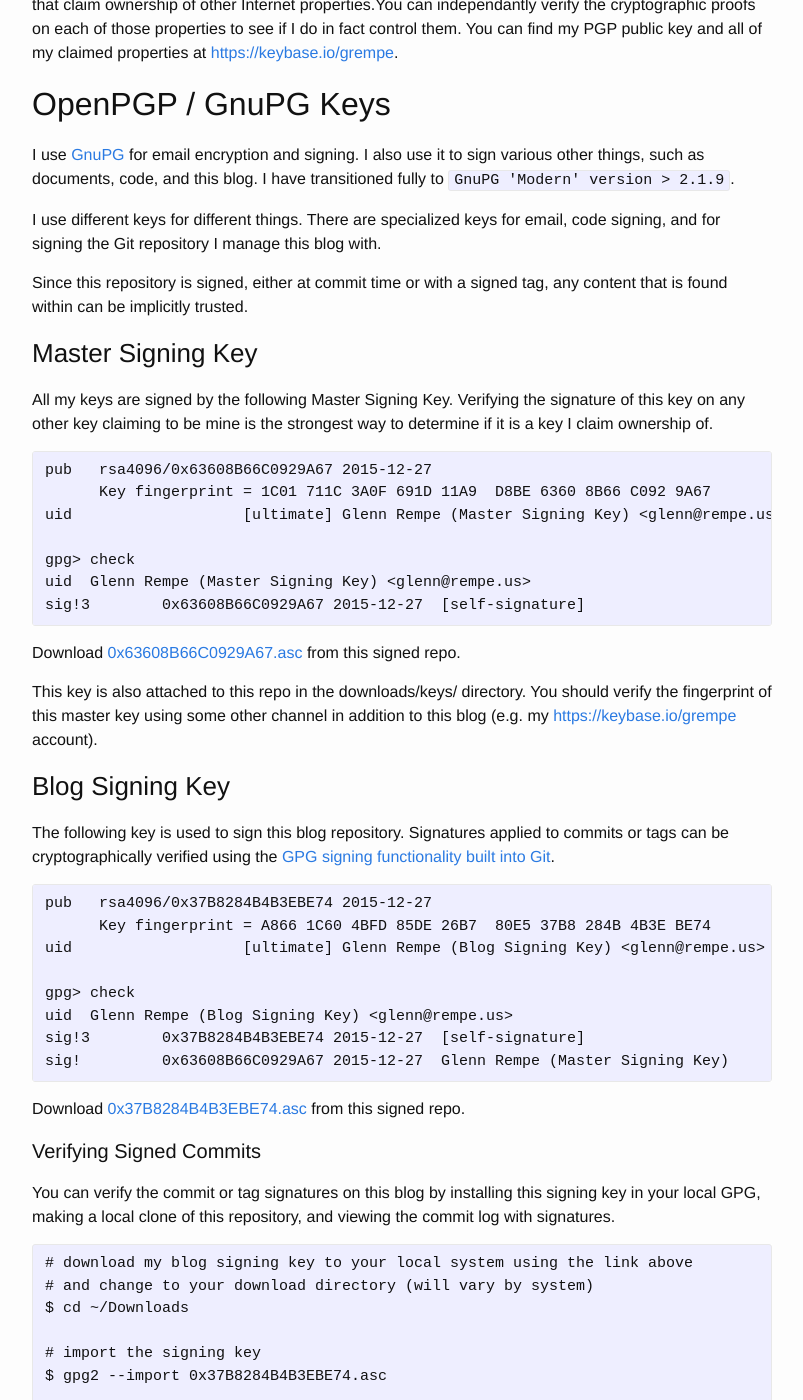
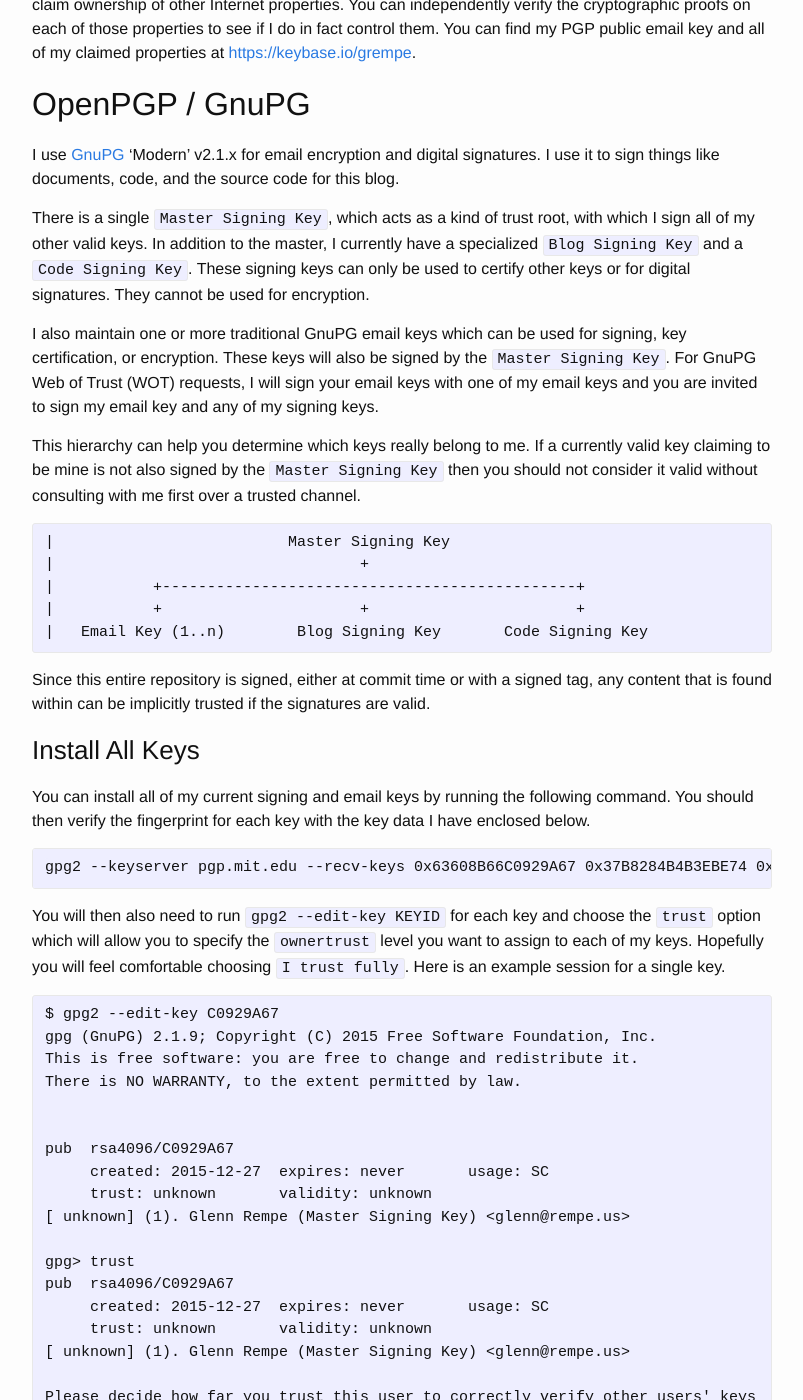
Before and after one commit to grempe/grempe.github.io, a Jekyll site: the page built from keys.md, in a window 1280 px wide and 1400 px high, scrolled down 252 px. Shown: the whole window, without its empty margins (238-1041 px from the left). Built offline with Jekyll 4.4.1, drawn with Linux system fonts in a browser that asks for light colours; some of the changed text lies outside the part shown.

Commit message:
Add redirection plugin, /gpg redirect, key page changes.

```diff
--- a/Gemfile
+++ b/Gemfile
@@ -1,3 +1,4 @@
 source 'https://rubygems.org'
 gem 'github-pages'
 gem 'overcommit'
+gem 'jekyll-redirect-from'
--- a/_config.yml
+++ b/_config.yml
@@ -18,3 +18,8 @@
 # paragraph of content for index.html excerpt. First paragraph by default.
 # http://jekyllrb.com/docs/posts/
 #excerpt_separator: <!--more-->
+
+gems:
+  - jekyll-redirect-from
+whitelist:
+  - jekyll-redirect-from
--- a/_includes/footer.html
+++ b/_includes/footer.html
@@ -58,7 +58,7 @@
           </a>
         </p>
         <p>
-          site updated @<br />
+          page updated @<br />
           {{ site.time | date_to_rfc822 }}
         </p>
       </div>
--- a/keys.md
+++ b/keys.md
@@ -2,35 +2,114 @@
 layout: page
 title: My Keys
 permalink: /keys/
+redirect_from:
+  - /pgp/
 ---
 
 ## Keybase
 
 [Keybase](https://keybase.io){:target="_blank"} provides a way to claim
-ownership of certain OpenPGP keys uses those keys to sign proofs
-that claim ownership of other Internet properties.You can independantly verify
+ownership of OpenPGP keys and uses those keys to sign proofs
+that claim ownership of other Internet properties. You can independently verify
 the cryptographic proofs on each of those properties to see if I do in
-fact control them. You can find my PGP public key and all of my claimed
+fact control them. You can find my PGP public email key and all of my claimed
 properties at [https://keybase.io/grempe](https://keybase.io/grempe){:target="_blank"}.
 
 
-## OpenPGP / GnuPG Keys
+## OpenPGP / GnuPG
 
-I use [GnuPG](https://gnupg.org/){:target="_blank"} for email encryption and signing. I also use
-it to sign various other things, such as documents, code, and this blog. I have
-transitioned fully to `GnuPG 'Modern' version > 2.1.9`.
+I use [GnuPG](https://gnupg.org/){:target="_blank"} 'Modern' v2.1.x for email
+encryption and digital signatures. I use it to sign things like documents, code,
+and the source code for this blog.
 
-I use different keys for different things. There are specialized keys for
-email, code signing, and for signing the Git repository I manage this blog with.
+There is a single `Master Signing Key`, which acts as a kind of trust root, with which
+I sign all of my other valid keys. In addition to the master, I currently have
+a specialized `Blog Signing Key` and a `Code Signing Key`.  These signing keys
+can only be used to certify other keys or for digital signatures. They cannot
+be used for encryption.
 
-Since this repository is signed, either at commit time or with a signed tag, any
-content that is found within can be implicitly trusted.
+I also maintain one or more traditional GnuPG email keys which can be used for signing,
+key certification, or encryption. These keys will also be signed by the `Master Signing Key`.
+For GnuPG Web of Trust (WOT) requests, I will sign your email keys with one of my email keys
+and you are invited to sign my email key and any of my signing keys.
+
+This hierarchy can help you determine which keys really belong to me. If a
+currently valid key claiming to be mine is not also signed by the `Master Signing Key`
+then you should not consider it valid without consulting with me first over a trusted
+channel.
+
+{% highlight text %}
+|                          Master Signing Key
+|                                  +
+|           +----------------------------------------------+
+|           +                      +                       +
+|   Email Key (1..n)        Blog Signing Key       Code Signing Key
+{% endhighlight %}
+
+Since this entire repository is signed, either at commit time or with a signed tag, any
+content that is found within can be implicitly trusted if the signatures are valid.
+
+### Install All Keys
+
+You can install all of my current signing and email keys by running the following command.
+You should then verify the fingerprint for each key with the key data I have enclosed below.
+
+{% highlight text %}
+gpg2 --keyserver pgp.mit.edu --recv-keys 0x63608B66C0929A67 0x37B8284B4B3EBE74 0x2C4C3C144301224F 0xA4A288A3BECCAE17
+{% endhighlight %}
+
+You will then also need to run `gpg2 --edit-key KEYID` for each key and choose the `trust`
+option which will allow you to specify the `ownertrust` level you want to assign to each of
+my keys. Hopefully you will feel comfortable choosing `I trust fully`. Here is an example
+session for a single key.
+
+{% highlight text %}
+$ gpg2 --edit-key C0929A67
+gpg (GnuPG) 2.1.9; Copyright (C) 2015 Free Software Foundation, Inc.
+This is free software: you are free to change and redistribute it.
+There is NO WARRANTY, to the extent permitted by law.
+
+
+pub  rsa4096/C0929A67
+     created: 2015-12-27  expires: never       usage: SC
+     trust: unknown       validity: unknown
+[ unknown] (1). Glenn Rempe (Master Signing Key) <glenn@rempe.us>
+
+gpg> trust
+pub  rsa4096/C0929A67
+     created: 2015-12-27  expires: never       usage: SC
+     trust: unknown       validity: unknown
+[ unknown] (1). Glenn Rempe (Master Signing Key) <glenn@rempe.us>
+
+Please decide how far you trust this user to correctly verify other users' keys
+(by looking at passports, checking fingerprints from different sources, etc.)
+
+  1 = I don't know or won't say
+  2 = I do NOT trust
+  3 = I trust marginally
+  4 = I trust fully
+  5 = I trust ultimately
+  m = back to the main menu
+
+Your decision? 4
+
+pub  rsa4096/C0929A67
+     created: 2015-12-27  expires: never       usage: SC
+     trust: full          validity: unknown
+[ unknown] (1). Glenn Rempe (Master Signing Key) <glenn@rempe.us>
+Please note that the shown key validity is not necessarily correct
+unless you restart the program.
+
+gpg> quit
+{% endhighlight %}
+
 
 ### Master Signing Key
 
-All my keys are signed by the following Master Signing Key. Verifying the signature
-of this key on any other key claiming to be mine is the strongest way to determine
-if it is a key I claim ownership of.
+The 'Trust Root'. All my intermediate signing keys (blog, code, email) are signed
+by this master key. The master key is kept offline and is never used for anything
+except to sign intermediate keys. Verifying the signature of this key is the
+strongest method to determine if a key is indeed mine.
 
 {% highlight text %}
 pub   rsa4096/0x63608B66C0929A67 2015-12-27
@@ -42,11 +121,27 @@
 sig!3        0x63608B66C0929A67 2015-12-27  [self-signature]
 {% endhighlight %}
 
-Download [0x63608B66C0929A67.asc](/downloads/keys/0x63608B66C0929A67.asc) from this signed repo.
+#### Install Key [0x63608B66C0929A67.asc](/downloads/keys/0x63608B66C0929A67.asc)
 
-This key is also attached to this repo in the downloads/keys/ directory. You should verify
-the fingerprint of this master key using some other channel in addition to this blog
-(e.g. my [https://keybase.io/grempe](https://keybase.io/grempe){:target="_blank"} account).
+from keyserver (w/ any third party signatures):
+
+{% highlight text %}
+gpg2 --keyserver pgp.mit.edu --recv-key 0x63608B66C0929A67
+{% endhighlight %}
+
+from this server:
+
+{% highlight text %}
+gpg2 --fetch-keys http://www.rempe.us/downloads/keys/0x63608B66C0929A67.asc
+{% endhighlight %}
+
+manually:
+
+{% highlight text %}
+wget https://www.rempe.us/downloads/keys/0x63608B66C0929A67.asc
+gpg2 --import 0x63608B66C0929A67.asc
+{% endhighlight %}
+
 
 ### Blog Signing Key
 
@@ -65,78 +160,25 @@
 sig!         0x63608B66C0929A67 2015-12-27  Glenn Rempe (Master Signing Key)
 {% endhighlight %}
 
-Download [0x37B8284B4B3EBE74.asc](/downloads/keys/0x37B8284B4B3EBE74.asc) from this signed repo.
+#### Install Key [0x37B8284B4B3EBE74.asc](/downloads/keys/0x37B8284B4B3EBE74.asc)
 
-#### Verifying Signed Commits
-
-You can verify the commit or tag signatures on this blog by installing this signing
-key in your local GPG, making a local clone of this repository, and viewing the commit
-log with signatures.
+from keyserver (w/ any third party signatures):
 
 {% highlight text %}
-# download my blog signing key to your local system using the link above
-# and change to your download directory (will vary by system)
-$ cd ~/Downloads
-
-# import the signing key
-$ gpg2 --import 0x37B8284B4B3EBE74.asc
-
-# verify the new public key is installed in GPG
-$ gpg2 --list-keys 0x37B8284B4B3EBE74
-
-# update the key from the keyserver
-# (picking up new signatures or revocations)
-$ gpg2 --keyserver http://keyserver.cns.vt.edu --recv-keys 0x37B8284B4B3EBE74
-
-# make a local git clone of this blog repo
-$ git clone https://github.com/grempe/grempe.github.io.git
-$ cd grempe.github.io
-
-# view the log showing any signatures associated with commits
-$ git log --show-signature
+gpg2 --keyserver pgp.mit.edu --recv-key 0x37B8284B4B3EBE74
 {% endhighlight %}
 
-A good signature on a commit looks like this example. A signature on a commit
-or tag covers all previous commits reachable by that commit.
+from this server:
 
 {% highlight text %}
-commit 29c1b16c4397cda5d6cd03401052300752197eb8
-gpg: Signature made Mon Dec 28 11:25:00 2015 PST
-gpg:                using RSA key 0x37B8284B4B3EBE74
-gpg: Good signature from "Glenn Rempe (Blog Signing Key) <glenn@rempe.us>" [ultimate]
-Primary key fingerprint: A866 1C60 4BFD 85DE 26B7  80E5 37B8 284B 4B3E BE74
-Author: Glenn Rempe <glenn@rempe.us>
-Date:   Mon Dec 28 11:24:59 2015 -0800
-
-    Change title to rempe.us
+gpg2 --fetch-keys http://www.rempe.us/downloads/keys/0x37B8284B4B3EBE74.asc
 {% endhighlight %}
 
-#### Verifying Signed Tags
-
-Similar to signed git commits, git tags can also be signed and verified. Signed
-tags also secure all commits reachable by that tag.
-
-Install my blog signing key as shown above, list all tags with `git tag --list` and
-verify any individual tag with `git tag -v TAGNAME` where `TAGNAME` is one of the tags
-I have created. Here is an example:
+manually:
 
 {% highlight text %}
-# view all tags
-$ git tag -l
-v1.0.0-beta
-
-# verify an individual tag
-$ git tag -v v1.0.0-beta
-object 29c1b16c4397cda5d6cd03401052300752197eb8
-type commit
-tag v1.0.0-beta
-tagger Glenn Rempe <glenn@rempe.us> 1451332998 -0800
-
-Beta release of the new site
-gpg: Signature made Mon Dec 28 12:03:18 2015 PST
-gpg:                using RSA key 0x37B8284B4B3EBE74
-gpg: Good signature from "Glenn Rempe (Blog Signing Key) <glenn@rempe.us>" [ultimate]
-Primary key fingerprint: A866 1C60 4BFD 85DE 26B7  80E5 37B8 284B 4B3E BE74
+wget https://www.rempe.us/downloads/keys/0x37B8284B4B3EBE74.asc
+gpg2 --import 0x37B8284B4B3EBE74.asc
 {% endhighlight %}
 
 
@@ -155,11 +197,32 @@
 sig!         0x63608B66C0929A67 2015-12-27  Glenn Rempe (Master Signing Key)
 {% endhighlight %}
 
-Download [0x2C4C3C144301224F.asc](/downloads/keys/0x2C4C3C144301224F.asc) from this signed repo.
+#### Install Key [0x2C4C3C144301224F.asc](/downloads/keys/0x2C4C3C144301224F.asc)
+
+from keyserver (w/ any third party signatures):
+
+{% highlight text %}
+gpg2 --keyserver pgp.mit.edu --recv-key 0x2C4C3C144301224F
+{% endhighlight %}
+
+from this server:
+
+{% highlight text %}
+gpg2 --fetch-keys http://www.rempe.us/downloads/keys/0x2C4C3C144301224F.asc
+{% endhighlight %}
+
+manually:
+
+{% highlight text %}
+wget https://www.rempe.us/downloads/keys/0x2C4C3C144301224F.asc
+gpg2 --import 0x2C4C3C144301224F.asc
+{% endhighlight %}
+
 
 ### Email Key
 
-The following key is used for encryption, and signatures over, email communication:
+The following key is used for encryption and digital signatures of email or files.
+It is also the key I use for signing other people's keys in the Web of Trust (WOT):
 
 {% highlight text %}
 pub   rsa4096/0xA4A288A3BECCAE17 2014-10-02 [expires: 2019-10-01]
@@ -184,7 +247,26 @@
 sig!         0x63608B66C0929A67 2015-12-27  Glenn Rempe (Master Signing Key)
 {% endhighlight %}
 
-Download [0xA4A288A3BECCAE17.asc](/downloads/keys/0xA4A288A3BECCAE17.asc) from this signed repo.
+#### Install Key [0xA4A288A3BECCAE17.asc](/downloads/keys/0xA4A288A3BECCAE17.asc)
+
+from keyserver (w/ any third party signatures):
+
+{% highlight text %}
+gpg2 --keyserver pgp.mit.edu --recv-key 0xA4A288A3BECCAE17
+{% endhighlight %}
+
+from this server:
+
+{% highlight text %}
+gpg2 --fetch-keys http://www.rempe.us/downloads/keys/0xA4A288A3BECCAE17.asc
+{% endhighlight %}
+
+manually:
+
+{% highlight text %}
+wget https://www.rempe.us/downloads/keys/0xA4A288A3BECCAE17.asc
+gpg2 --import 0xA4A288A3BECCAE17.asc
+{% endhighlight %}
 
 Find some additional info on this email key and its position in the Web of Trust:
 
@@ -194,36 +276,101 @@
 * [http://pgp.cs.uu.nl/mk_path.cgi?STAT=0xBECCAE17&STATS=statistics](http://pgp.cs.uu.nl/mk_path.cgi?STAT=0xBECCAE17&STATS=statistics){:target="_blank"}
 
 
-### Note on the lack of expiration dates on signing keys
+### Verifying code signatures
+
+#### Signed Commits
+
+You can verify git commit signatures on this blog, or other code I may have signed,
+by first installing the appropriate signing key in your local GnuPG keyring. Once
+that step is done you can make a local clone of a signed repository, and view the
+commit log to verify signatures.
+
+{% highlight text %}
+# download and install a signing key to your local system
+# (see instructions above)
+
+# make a local git clone of this blog (or other signed repo)
+$ git clone https://github.com/grempe/grempe.github.io.git
+$ cd grempe.github.io
+
+# view the log showing any signatures associated with commits
+$ git log --show-signature
+{% endhighlight %}
+
+A good signature on a commit looks like this example. A signature on a commit
+secures the chain of all previous commits reachable by that commit.
+
+{% highlight text %}
+commit 29c1b16c4397cda5d6cd03401052300752197eb8
+gpg: Signature made Mon Dec 28 11:25:00 2015 PST
+gpg:                using RSA key 0x37B8284B4B3EBE74
+gpg: Good signature from "Glenn Rempe (Blog Signing Key) <glenn@rempe.us>" [ultimate]
+Primary key fingerprint: A866 1C60 4BFD 85DE 26B7  80E5 37B8 284B 4B3E BE74
+Author: Glenn Rempe <glenn@rempe.us>
+Date:   Mon Dec 28 11:24:59 2015 -0800
+
+    Change title to rempe.us
+{% endhighlight %}
+
+#### Signed Tags
+
+Similar to signed git commits, git tags can also be signed and verified. Signed
+tags also secure all commits reachable by that tag.
+
+Install a signing key as shown above, list all tags with `git tag --list` and
+verify any individual tag with `git tag -v TAGNAME` where `TAGNAME` is one of the
+listed tags. Here is an example:
+
+{% highlight text %}
+# view all tags
+$ git tag -l
+v1.0.0-beta
+
+# verify an individual tag
+$ git tag -v v1.0.0-beta
+object 29c1b16c4397cda5d6cd03401052300752197eb8
+type commit
+tag v1.0.0-beta
+tagger Glenn Rempe <glenn@rempe.us> 1451332998 -0800
+
+Beta release of the new site
+gpg: Signature made Mon Dec 28 12:03:18 2015 PST
+gpg:                using RSA key 0x37B8284B4B3EBE74
+gpg: Good signature from "Glenn Rempe (Blog Signing Key) <glenn@rempe.us>" [ultimate]
+Primary key fingerprint: A866 1C60 4BFD 85DE 26B7  80E5 37B8 284B 4B3E BE74
+{% endhighlight %}
+
+
+### Note : my signing keys do not expire
 
 You may have noted my signing keys do not have expiration dates. This is
 intentional. There is a fundamental problem with using an expiration date on
-keys used for code signing (e.g. `git tag -s`). It is unclear what the
-outcome should be when someone verifies code, which was written and
-signed while the key was still valid, at some point in the future if the key has
-been allowed to expire. Is the code untrustworthy?
+keys used for code signing. If a signing key expires it is unclear what
+the outcome should be when someone verifies code which was written and
+signed while the key was still valid. Has the code that was signed
+become untrustworthy?
 
-Naturally we would like the old code, written and signed when the key was
+It is likely that we would like the old code, written and signed when the key was
 still valid, to continue to verify cleanly long into the future. The only way
-I am currently aware of accomplishing that is with keys that never expire.
+I am currently aware of accomplishing this is with signing keys that never expire.
 
+## Alternatives
 
-## miniLock
+### miniLock
 
-[miniLock](https://minilock.io/){:target="_blank"} is a Chrome browser extension that uses your email
-and a secret passphrase to generate a miniLock ID. miniLock IDs are small and
-easy to share online — anyone can use your ID to encrypt files to you, and
+[miniLock](https://minilock.io/){:target="_blank"} is a Chrome browser extension
+that uses your email and a secret passphrase to generate a miniLock ID. miniLock IDs
+are small and easy to share online — anyone can use your ID to encrypt files to you, and
 you can encrypt files to friends using their miniLock IDs. miniLock is a pretty
 simple way to encrypt any document and can be used by almost anyone. Your miniLock
-public key is small enough to fit in a Tweet.
+public key is small enough to fit in a Tweet. Here is mine.
 
 {% highlight text %}
-miniLock ID (glenn@rempe.us):
 2Gas5UUw2piLwcHYcmmnRqJnCXADvnRBVT8TEAeVrfPZHw
 {% endhighlight %}
 
 
-## Minisign
+### Minisign
 
 [Minisign](https://jedisct1.github.io/minisign/){:target="_blank"} is a 'dead
 simple tool to sign files and verify signatures'.
```
Also changed, not shown: Gemfile.lock.
